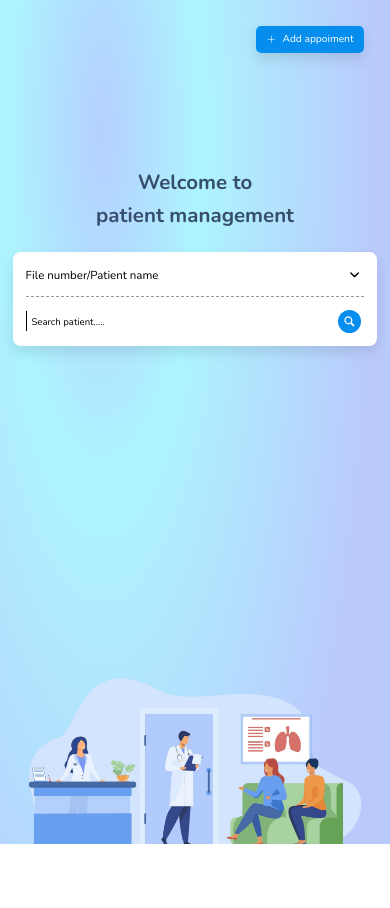
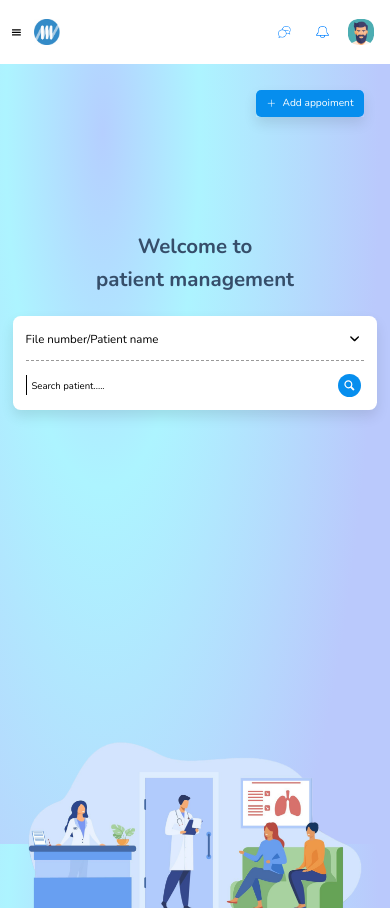
Before and after one commit to SuhailMicrocare/Patient_ManagementModule, a website: page Index.html in a window 390 px wide. Before the commit the page ends 844 px from the top, so only its background shows below. Drawn offline with nearby package versions, Linux system fonts and the light colour scheme.

Commit message:
mobileview header fix

```diff
--- a/sass/layout/_header.scss
+++ b/sass/layout/_header.scss
@@ -1,13 +1,10 @@
-.head {
+.head,
+.head__p-dashboard {
   display: flex;
   padding: 1.5rem 1.5rem;
   align-items: center;
   background-color: $color-white;
   width: 100%;
-
-  @include respond(phone) {
-    display: none;
-  }
 
   @include respond(phone) {
     min-height: 10rem;
@@ -153,6 +150,12 @@
   color: #292d32;
 }
 
+.head__p-dashboard {
+  @include respond(phone) {
+    display: none;
+  }
+}
+
 // Mobile header navbar
 
 .mobile__header {
```
Also changed, not shown: Infodashboard.html (+1 -1 lines), css/style.css.
